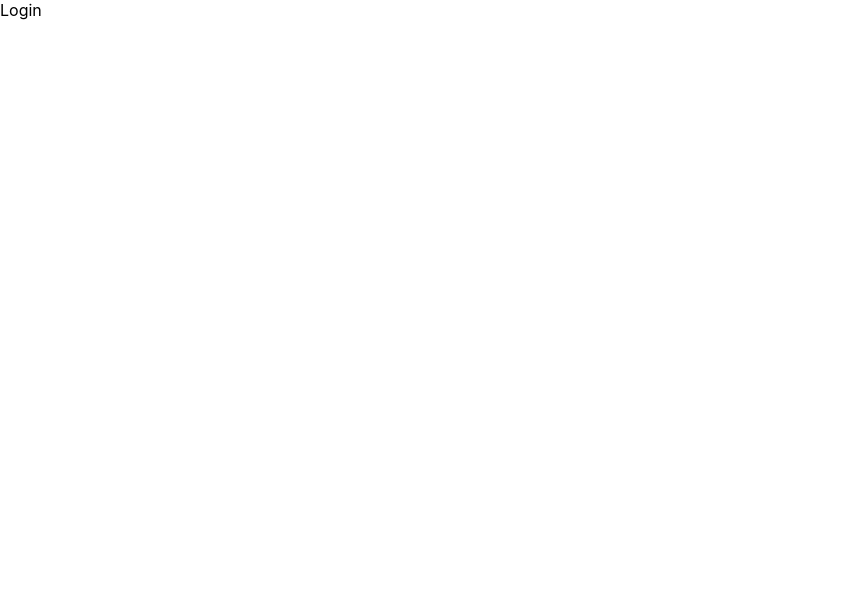
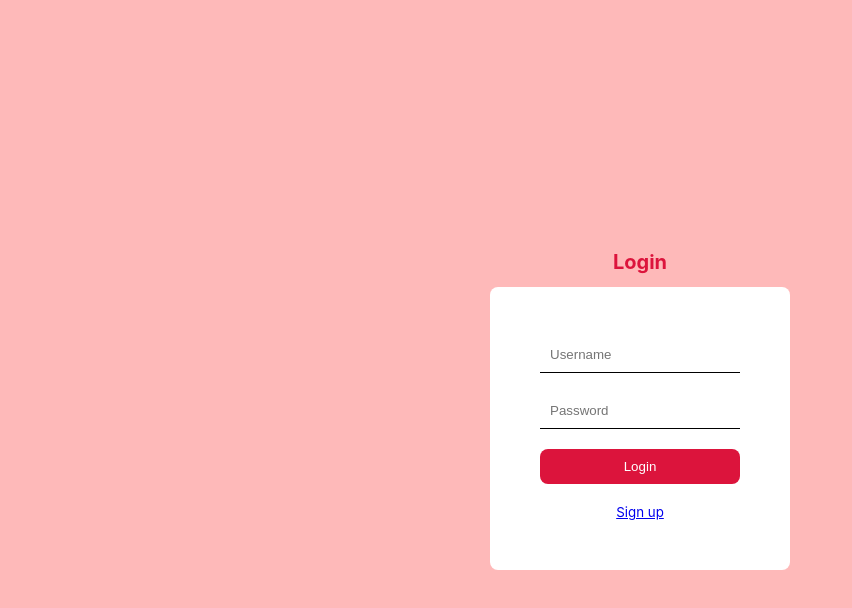
Before and after one commit to mbarto202/blog-website, a React (Create React App) app: page /login in a window 1280 px wide. Shown: the top 608 px of the page, without its empty margins (0-852 px from the left). Built offline with nearby package versions, Linux system fonts and the light colour scheme.

Commit message:
login page done

```diff
--- a/src/App.js
+++ b/src/App.js
@@ -10,6 +10,7 @@ import Home from "./pages/Home";
 import Single from "./pages/Single";
 import Navbar from "./components/Navbar";
 import Footer from "./components/Footer";
+
 
 
 const Layout = ()=>{
--- a/src/pages/Login.jsx
+++ b/src/pages/Login.jsx
@@ -1,8 +1,17 @@
 import React from 'react'
+import './login.css'
 
 const Login = () => {
   return (
-    <div>Login</div>
+    <div className='auth'>
+        <h1>Login</h1>
+        <form>
+          <input type="text" placeholder='Username' />
+          <input type="password" placeholder='Password' />
+          <button>Login</button>
+          <a href="/register">Sign up</a>
+        </form>
+    </div>
   )
 }
 
--- /dev/null
+++ b/src/pages/login.css
@@ -0,0 +1,44 @@
+.auth{
+    display: flex;
+    flex-direction: column;
+    align-items: center;
+    justify-content: center;
+    height: 100vh;
+    background-color: rgba(252, 43, 43, 0.329);
+}
+
+h1{
+    font-size: 20px;
+    margin-top: 20px;
+    color: crimson;
+}
+
+form{
+    display: flex;
+    flex-direction: column;
+    padding: 50px;
+    border-radius: 8px;
+    width: 200px;
+    gap: 20px;
+    background-color: white;
+}
+
+input{
+    padding: 10px;
+    border: none;
+    border-bottom: solid black 1px;
+}
+
+button{
+    padding: 10px;
+    border: none;
+    background-color: crimson;
+    cursor: pointer;
+    color: white;
+    border-radius: 8px;
+}
+
+a{
+    text-align: center;
+    font-size: smaller;
+}
```
